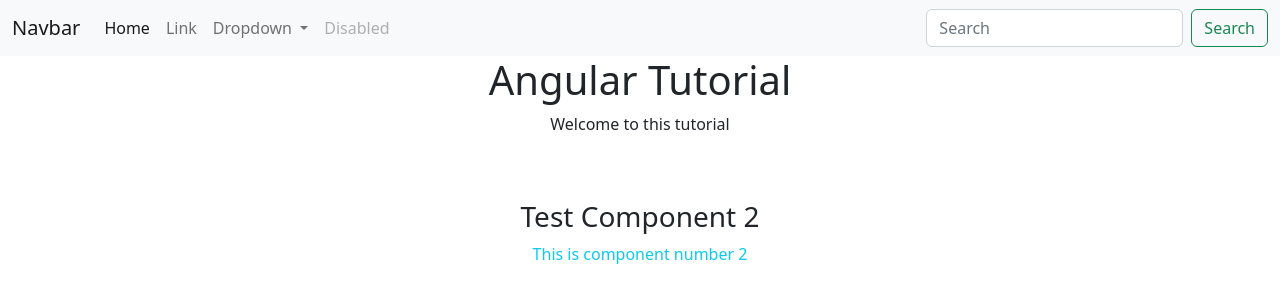
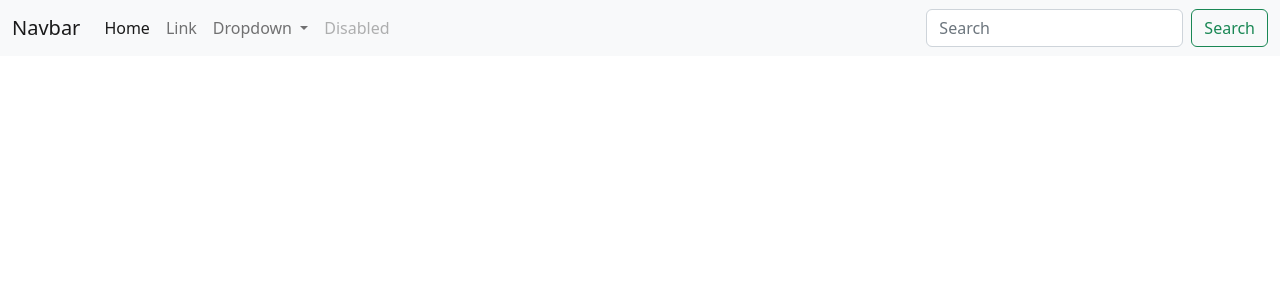
Before and after one commit to AbubakarSohail83/E-JeweleryStore, an Angular app: page / in a window 1280 px wide. Shown: the top 302 px of the page. Built offline with nearby package versions, Linux system fonts and the light colour scheme.

Commit message:
deleted the test components

```diff
--- a/src/app/app.component.html
+++ b/src/app/app.component.html
@@ -34,9 +34,3 @@
       </div>
     </div>
   </nav>
-
-
-  <div>
-    <app-test1></app-test1>
-    <app-test2></app-test2>
-  </div>
--- a/src/app/app.module.ts
+++ b/src/app/app.module.ts
@@ -4,15 +4,10 @@ import { BrowserModule } from '@angular/platform-browser';
 import { AppRoutingModule } from './app-routing.module';
 import { AppComponent } from './app.component';
 import { NgbModule } from '@ng-bootstrap/ng-bootstrap';
-import { Test1Component } from './test1/test1.component';
-import { Test2Component } from './test2/test2.component';
 
 @NgModule({
   declarations: [
-    AppComponent,
-    Test1Component,
-    Test2Component
-  ],
+    AppComponent],
   imports: [
     BrowserModule,
     AppRoutingModule,
--- a/src/app/test1/test1.component.css
+++ /dev/null
@@ -1,6 +0,0 @@
-h1{
-    text-align:center;
-}
-p{
-    text-align:center;
-}
--- a/src/app/test1/test1.component.html
+++ /dev/null
@@ -1,5 +0,0 @@
-<h1>
-    Angular Tutorial
-</h1>
-
-<p>Welcome to this tutorial</p>
--- a/src/app/test2/test2.component.html
+++ /dev/null
@@ -1,3 +0,0 @@
-<br><br>
-<h3 class="d-flex justify-content-center">Test Component 2</h3>
-<p class="text-info text-center">This is component number 2</p>
```
Also changed, not shown: src/app/test1/test1.component.ts (deleted, +0 -9 lines), src/app/test2/test2.component.ts (deleted, +0 -10 lines), src/app/test2/test2.component.css (deleted), 2 other files (tests, documents, lock files or other folders).
